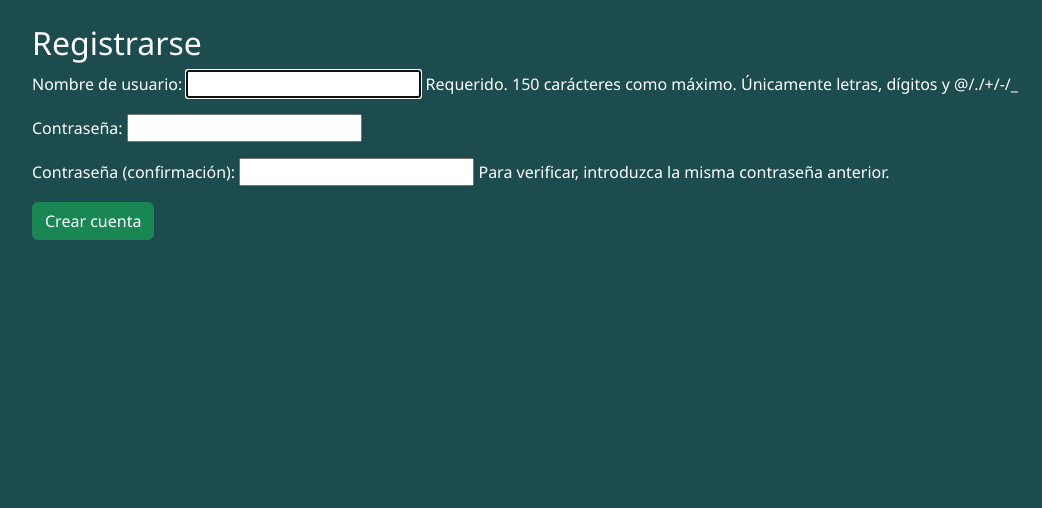
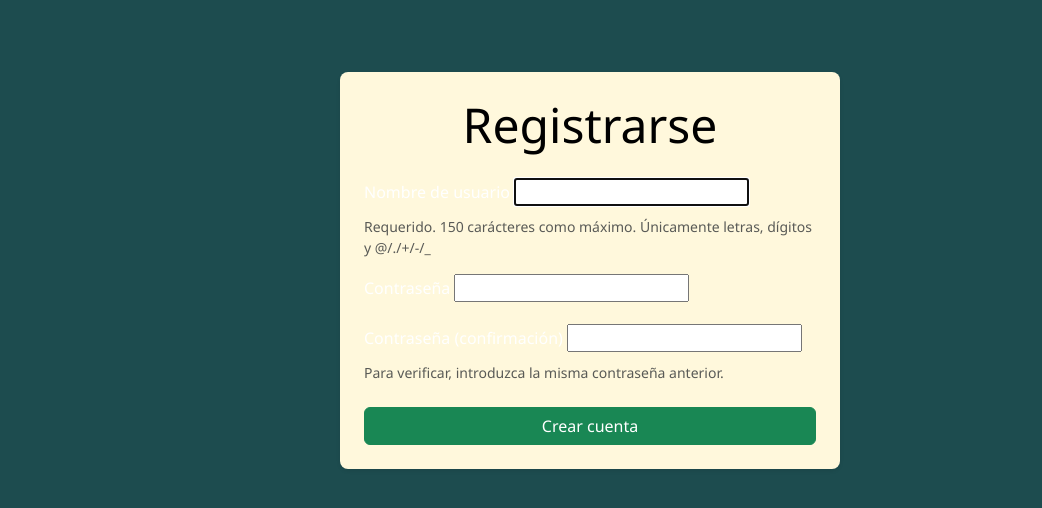
Before and after one commit to Bikembe/proyecto-equipo, a Django app: page /register/ in a window 1280 px wide. Shown: the part 92-600 px from the top of the page, without its empty margins (50-1092 px from the left). Run offline with Django 4.2, Linux system fonts and the light colour scheme.

Commit message:
añadir estilo a formulario de registro

```diff
--- a/artesanias/core/templates/core/register.html
+++ b/artesanias/core/templates/core/register.html
@@ -1,9 +1,25 @@
 {% extends "core/base.html" %}
+
 {% block content %}
-<h2>Registrarse</h2>
-<form method="post" action="{% url 'register' %}">
-  {% csrf_token %}
-  {{ form.as_p }}
-  <button class="btn btn-success" type="submit">Crear cuenta</button>
-</form>
+<div class="my-5 p-4 rounded-3 shadow-sm mx-auto" style="background-color: #fff8dc; max-width: 500px;">
+    <h2 class="display-5 text-center mb-4" style="color: black;">Registrarse</h2>
+    <form method="post" action="{% url 'register' %}">
+        {% csrf_token %}
+        {% for field in form %}
+            <div class="mb-3">
+                <label for="{{ field.id_for_label }}" class="form-label">{{ field.label }}</label>
+                {{ field }}
+                {% if field.help_text %}
+                    <div class="form-text">{{ field.help_text }}</div>
+                {% endif %}
+                {% for error in field.errors %}
+                    <div class="text-danger small">{{ error }}</div>
+                {% endfor %}
+            </div>
+        {% endfor %}
+        <div class="d-grid mt-4">
+            <button class="btn btn-success" type="submit">Crear cuenta</button>
+        </div>
+    </form>
+</div>
 {% endblock %}
```
